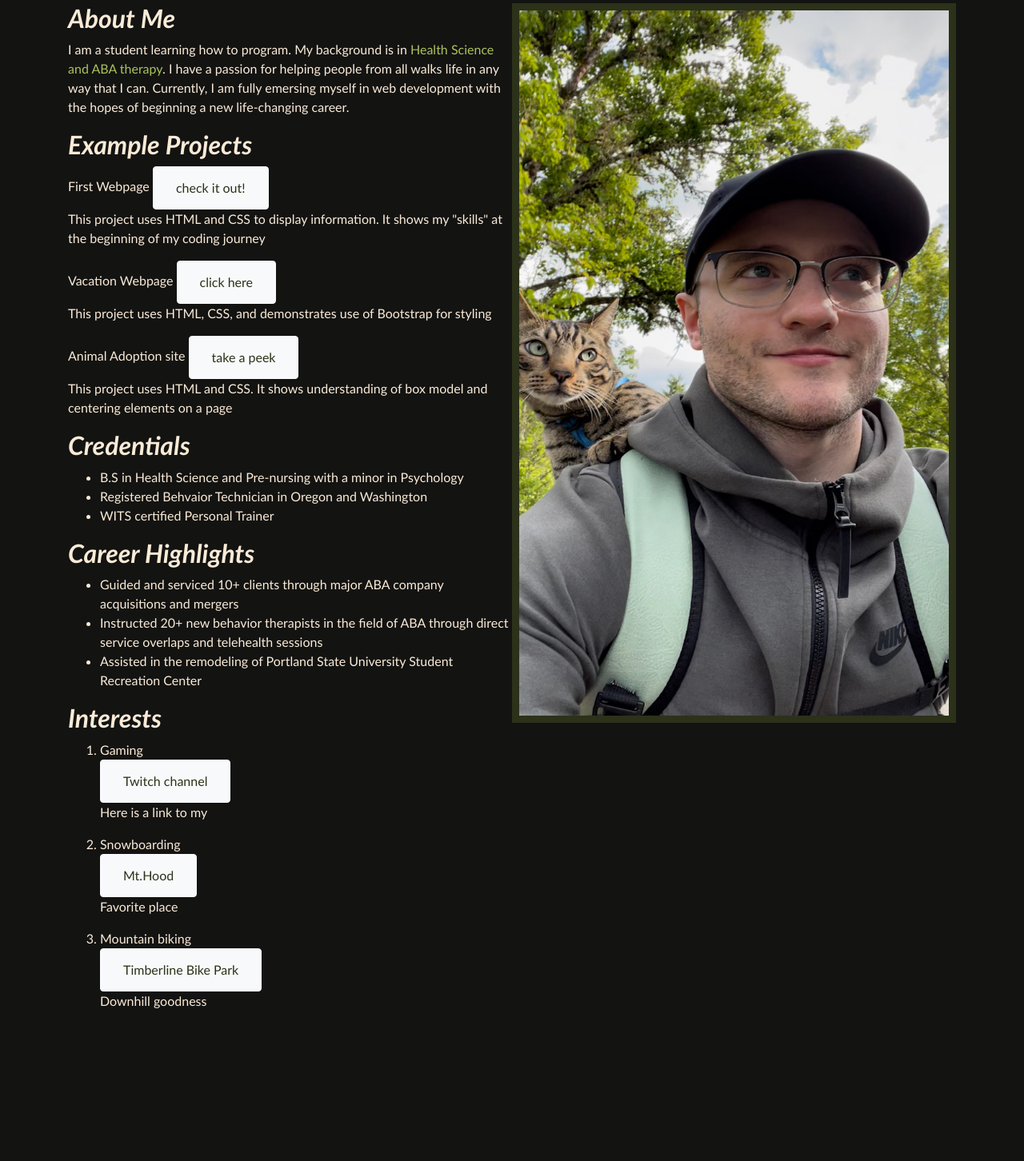
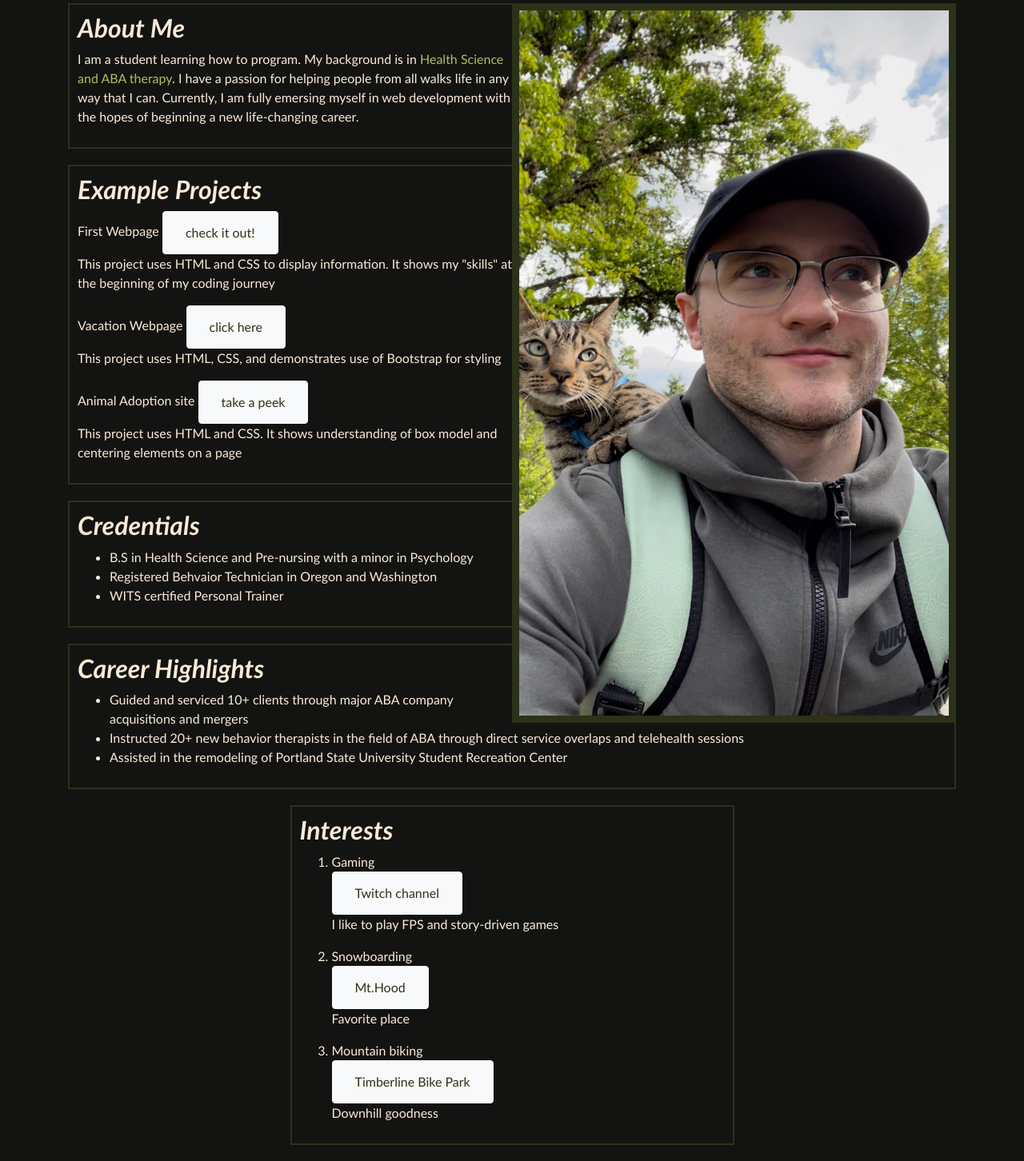
Before and after one commit to ChrisKLoveless/Portfolio, a plain HTML site: page index.html in a window 1280 px wide. Shown: the part 254-1706 px from the top of the page at 80% size. Before the commit the page ends 1534 px from the top, so only its background shows below. Drawn offline with Linux system fonts and the light colour scheme.

Commit message:
create box model and border for all sections

```diff
--- a/css/styles.css
+++ b/css/styles.css
@@ -17,6 +17,62 @@ h2 {
 
 li {
   color: antiquewhite;
+}
+
+.about {
+  border: 2px solid rgb(44, 49, 25);
+  margin: auto;
+  padding: 10px;
+  margin-top: 20px;
+  margin-bottom: 20px;
+  background-color: rgb(19, 19, 18);
+  display: block;
+  box-sizing: border-box;
+}
+
+.projects {
+  border: 2px solid rgb(44, 49, 25);
+  margin: auto;
+  padding: 10px;
+  margin-top: 20px;
+  margin-bottom: 20px;
+  background-color: rgb(19, 19, 18);
+  display: block;
+  box-sizing: border-box;
+}
+
+.credentials {
+  border: 2px solid rgb(44, 49, 25);
+  margin: auto;
+  padding: 10px;
+  margin-top: 20px;
+  margin-bottom: 20px;
+  background-color: rgb(19, 19, 18);
+  display: block;
+  box-sizing: border-box;
+}
+
+.interests {
+  border: 2px solid rgb(44, 49, 25);
+  width: 50%;
+  margin: auto;
+  padding: 10px;
+  margin-top: 20px;
+  margin-bottom: 20px;
+  background-color: rgb(19, 19, 18);
+  display: block;
+  box-sizing: border-box;
+}
+
+.career {
+  border: 2px solid rgb(44, 49, 25);
+  margin: auto;
+  padding: 10px;
+  margin-top: 20px;
+  margin-bottom: 20px;
+  background-color: rgb(19, 19, 18);
+  display: block;
+  box-sizing: border-box;
 }
 
 img {
--- a/index.html
+++ b/index.html
@@ -15,11 +15,12 @@
 
     <img src="img/bike with drew.jpg" alt="A photo and Chris and his cat Drew">
 
+    <div class="about">
       <h2><strong><em>About Me</em></strong></h2>
+        <p>I am a student learning how to program. My background is in <span class="highlight">Health Science and ABA therapy</span>. I have a passion for helping people from all walks life in any way that I can. Currently, I am fully emersing myself in web development with the hopes of beginning a new life-changing career.</p>
+    </div>
 
-    <p>I am a student learning how to program. My background is in <span class="highlight">Health Science and ABA therapy</span>. I have a passion for helping people from all walks life in any way that I can. Currently, I am fully emersing myself in web development with the hopes of beginning a new life-changing career.</p>
-
-
+    <div class="projects">
       <h2><strong><em>Example Projects</em></strong></h2>
         <ul class="nav">
           <li class="nav-item">First Webpage
@@ -40,26 +41,32 @@
           </li>
               <p>This project uses HTML and CSS. It shows understanding of box model and centering elements on a page</p>
         </ul>
+    </div>
 
+    <div class="credentials">
     <h2><strong><em>Credentials</em></strong></h2>
       <ul>
         <li>B.S in Health Science and Pre-nursing with a minor in Psychology</li>
         <li>Registered Behvaior Technician in Oregon and Washington</li>
         <li>WITS certified Personal Trainer</li>
       </ul>
+    </div>
 
+    <div class="career">
     <h2><strong><em>Career Highlights</em></strong></h2>
       <ul>
         <li>Guided and serviced 10+ clients through major ABA company acquisitions and mergers</li>
         <li>Instructed 20+ new behavior therapists in the field of ABA through direct service overlaps and telehealth sessions</li>
         <li>Assisted in the remodeling of Portland State University Student Recreation Center</li>
       </ul>
+    </div>
 
+    <div class="interests">
     <h2><strong><em>Interests</em></strong></h2></span>
       <ol>
         <li>Gaming</li>
            <button type="button" class="btn btn-light"><a class="nav-link" href="https://www.twitch.tv/loveless_og"> Twitch channel</a></button>
-            <p>Here is a link to my</p>
+            <p>I like to play FPS and story-driven games</p>
 
         <li>Snowboarding</li>
            <button type="button" class="btn btn-light"><a class="nav-link" href="https://www.mthood.com/"> Mt.Hood</a></button>
@@ -69,7 +76,7 @@
            <button type="button" class="btn btn-light"><a class="nav-link" href="https://www.timberlinelodge.com/mountain/bike-park?gclid=CjwKCAjwkaSaBhA4EiwALBgQaG8A5rjWY5eXxEqzEUAHX_SN3c2Xx0vr5np-0C4RJxlnmAszY1x3_hoCH0AQAvD_BwE"> Timberline Bike Park</a></button>
             <p>Downhill goodness</p>
       </ol>
-
+     </div>
 
   </div>
 </body>
```
Lines whose indentation alone changed are shown as unchanged.
